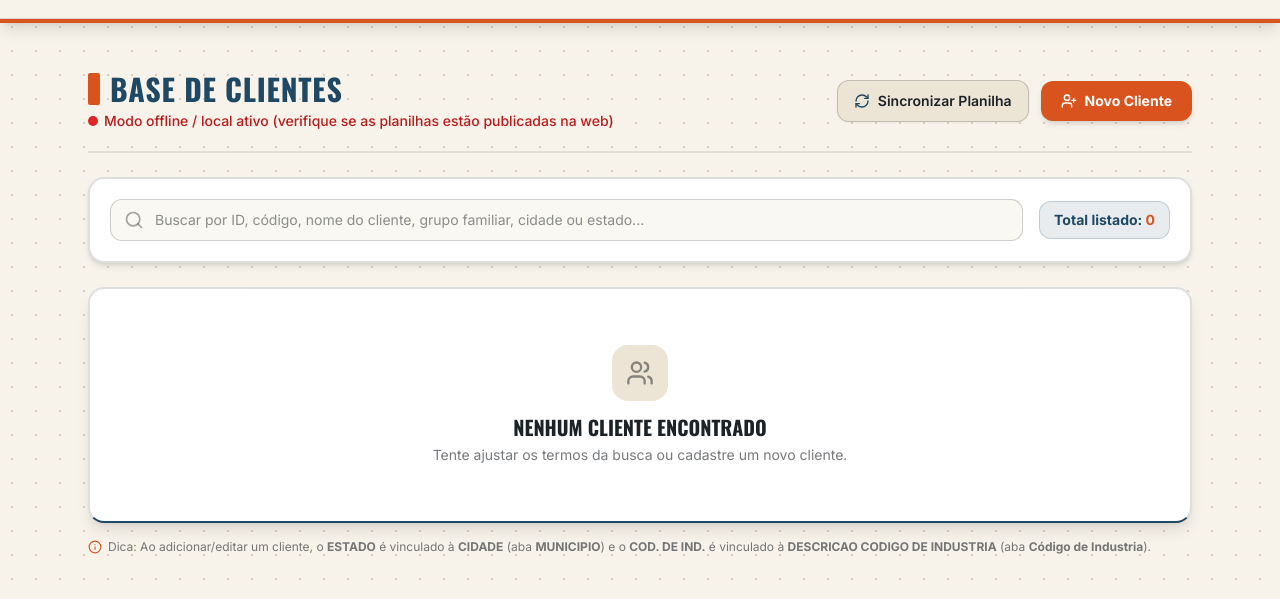
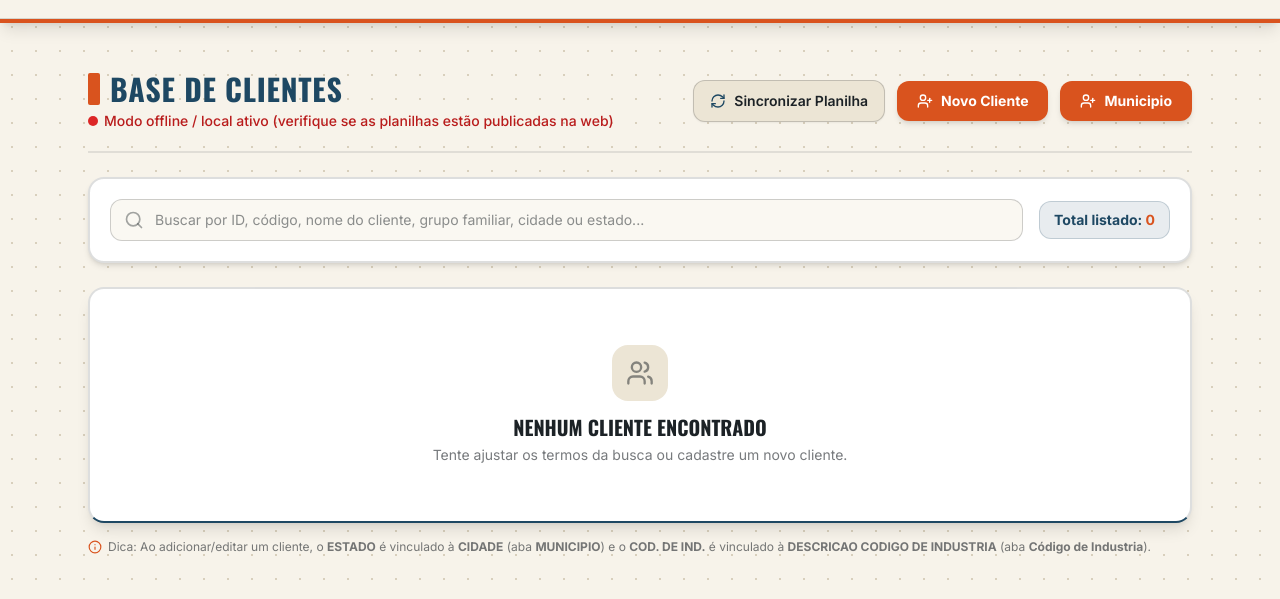
Before and after one commit to bemhesrepresentacao/Bemhes-2027, a plain HTML site: page Portal Cliente.html in a window 1280 px wide. Shown: the part 201-800 px from the top of the page. Drawn offline with nearby package versions, Linux system fonts and the light colour scheme; no server answers.

Commit message:
Add button for Municipio in Portal Cliente

```diff
--- a/Portal Cliente.html
+++ b/Portal Cliente.html
@@ -196,6 +196,14 @@
                 >
                     <i data-lucide="user-plus" class="w-4 h-4"></i>
                     <span>Novo Cliente</span>
+                </button>
+                <button
+                    type="button"
+                    onclick="abrirModalFormulario('novo')"
+                    class="inline-flex items-center gap-2 px-5 py-2.5 rounded-xl bg-trator hover:bg-tratorHover text-white text-sm font-bold shadow-md hover:shadow-lg transition-all"
+                >
+                    <i data-lucide="user-plus" class="w-4 h-4"></i>
+                    <span>Municipio</span>
                 </button>
             </div>
         </div>
```
